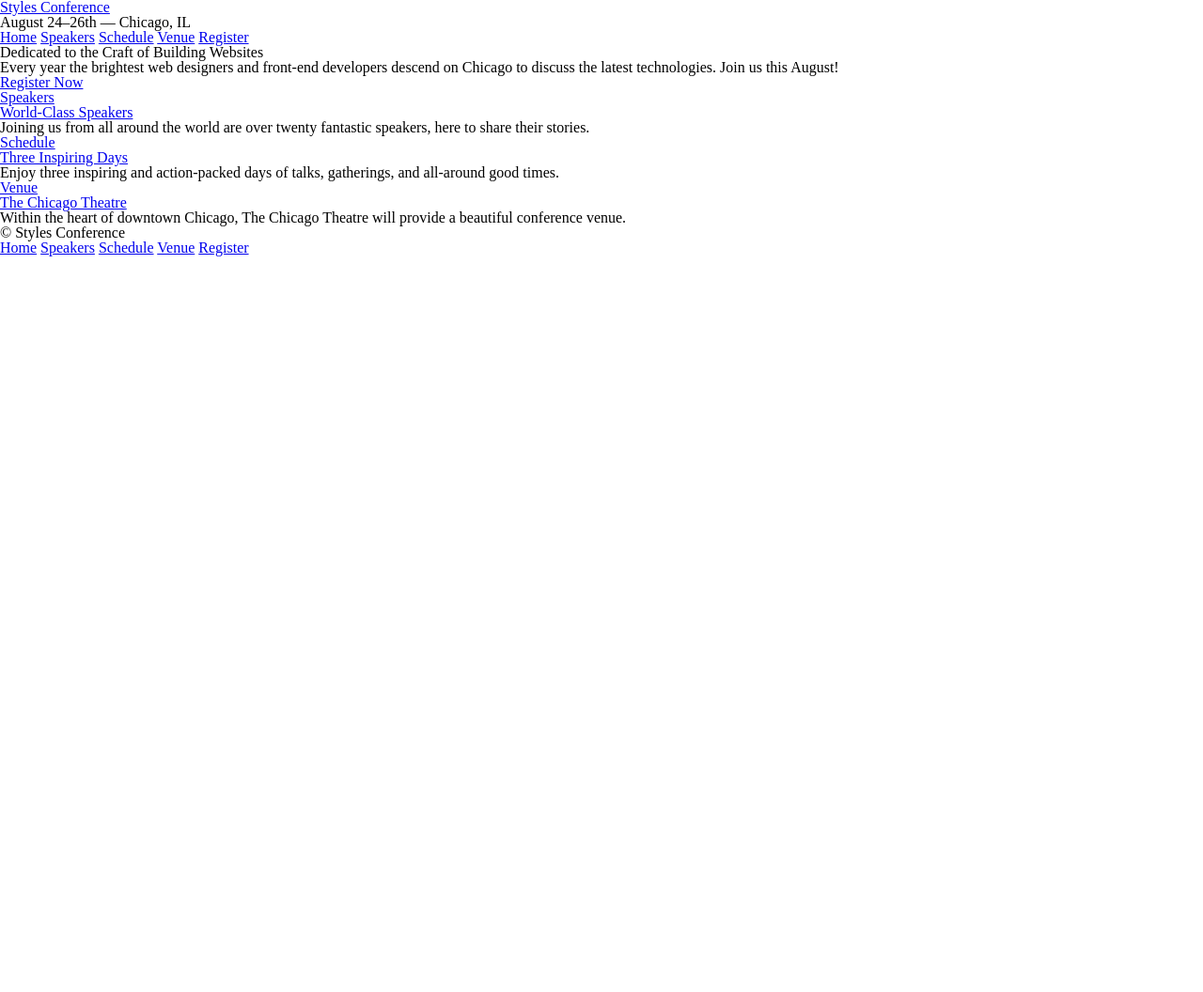
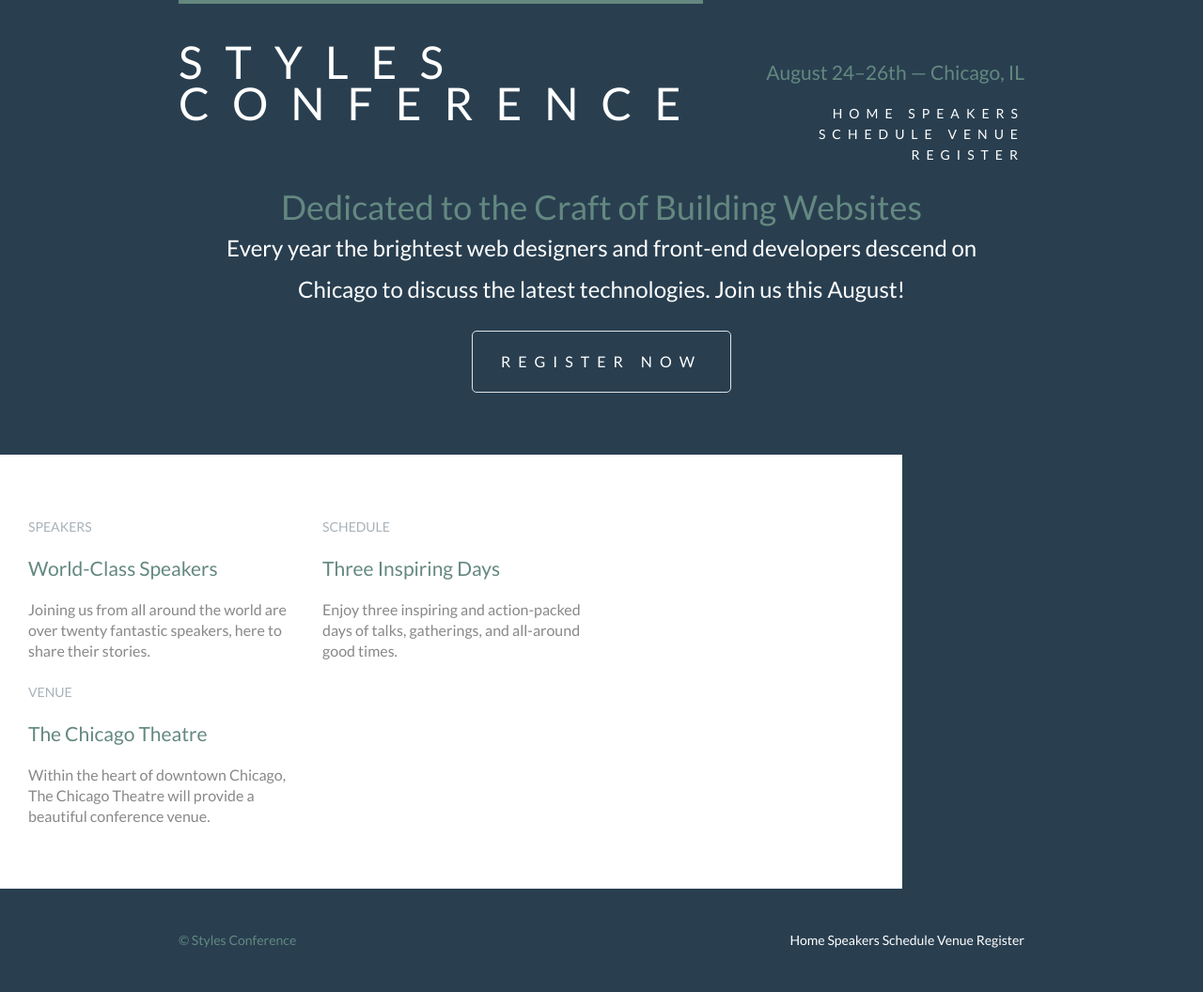
Before and after one commit to revanthdatla/HTMLPractice, a plain HTML site: page src/html/index.html in a window 1280 px wide. Shown: the whole page at 94% size. Before the commit the page ends 800 px from the top, so only its background shows below. Drawn offline with Linux system fonts and the light colour scheme.

```diff
--- a/src/asserts/stylesheets/css/main.css
+++ /dev/null
@@ -1,48 +0,0 @@
-/* http://meyerweb.com/eric/tools/css/reset/
-   v2.0 | 20110126
-   License: none (public domain)
-*/
-
-html, body, div, span, applet, object, iframe,
-h1, h2, h3, h4, h5, h6, p, blockquote, pre,
-a, abbr, acronym, address, big, cite, code,
-del, dfn, em, img, ins, kbd, q, s, samp,
-small, strike, strong, sub, sup, tt, var,
-b, u, i, center,
-dl, dt, dd, ol, ul, li,
-fieldset, form, label, legend,
-table, caption, tbody, tfoot, thead, tr, th, td,
-article, aside, canvas, details, embed,
-figure, figcaption, footer, header, hgroup,
-menu, nav, output, ruby, section, summary,
-time, mark, audio, video {
-    margin: 0;
-    padding: 0;
-    border: 0;
-    font-size: 100%;
-    font: inherit;
-    vertical-align: baseline;
-}
-/* HTML5 display-role reset for older browsers */
-article, aside, details, figcaption, figure,
-footer, header, hgroup, menu, nav, section {
-    display: block;
-}
-body {
-    line-height: 1;
-}
-ol, ul {
-    list-style: none;
-}
-blockquote, q {
-    quotes: none;
-}
-blockquote:before, blockquote:after,
-q:before, q:after {
-    content: '';
-    content: none;
-}
-table {
-    border-collapse: collapse;
-    border-spacing: 0;
-}
--- /dev/null
+++ b/src/asserts/stylesheets/main.css
@@ -0,0 +1,308 @@
+/* http://meyerweb.com/eric/tools/css/reset/
+   v2.0 | 20110126
+   License: none (public domain)
+*/
+
+html, body, div, span, applet, object, iframe,
+h1, h2, h3, h4, h5, h6, p, blockquote, pre,
+a, abbr, acronym, address, big, cite, code,
+del, dfn, em, img, ins, kbd, q, s, samp,
+small, strike, strong, sub, sup, tt, var,
+b, u, i, center,
+dl, dt, dd, ol, ul, li,
+fieldset, form, label, legend,
+table, caption, tbody, tfoot, thead, tr, th, td,
+article, aside, canvas, details, embed,
+figure, figcaption, footer, header, hgroup,
+menu, nav, output, ruby, section, summary,
+time, mark, audio, video {
+    margin: 0;
+    padding: 0;
+    border: 0;
+    font-size: 100%;
+    font: inherit;
+    vertical-align: baseline;
+}
+/* HTML5 display-role reset for older browsers */
+article, aside, details, figcaption, figure,
+footer, header, hgroup, menu, nav, section {
+    display: block;
+}
+body {
+    line-height: 1;
+}
+ol, ul {
+    list-style: none;
+}
+blockquote, q {
+    quotes: none;
+}
+blockquote:before, blockquote:after,
+q:before, q:after {
+    content: '';
+    content: none;
+}
+table {
+    border-collapse: collapse;
+    border-spacing: 0;
+}
+
+/**
+================================
+    Custom Styles
+================================
+ */
+body {
+    background: #293f50;
+    color: #888;
+    font: 300 16px/22px "Lato", "Open Sans", "Helvetica Neue", Helvetica, Arial, sans-serif;
+}
+
+h1, h2, h3, h4 {
+    color: #648880;
+}
+
+h1 {
+    font-size: 36px;
+    line-height: 44px;
+}
+
+h2 {
+    font-size: 24px;
+    line-height: 44px;
+}
+
+h3 {
+    font-size: 21px;
+}
+
+h4 {
+    font-size: 18px;
+}
+
+h5 {
+    color: #a9b2b9;
+    font-size: 14px;
+    font-weight: 400;
+    text-transform: uppercase;
+}
+
+strong {
+    font-weight: 400;
+}
+
+cite, em {
+    font-style: italic;
+}
+
+/**
+===============================
+    Links
+===============================
+ */
+a {
+    color: #648880;
+    text-decoration: none;
+}
+
+a:hover {
+    color: #a9b2b9;
+}
+
+p a {
+    border-bottom: 1px solid #dfe2e5;
+}
+
+.primary-header a,
+.primary-footer a {
+    color: #fff;
+}
+
+.primary-header a:hover,
+.primary-footer a:hover {
+    color: #648880;
+}
+
+/**
+================================
+    Grid
+================================
+ */
+*,
+*:before,
+*:after {
+    -webkit-box-sizing: border-box;
+    -moz-box-sizing: border-box;
+    box-sizing: border-box;
+}
+
+.container,
+.grid {
+    margin: 0 auto;
+    width: 960px;
+}
+
+.container {
+    padding-left: 30px;
+    padding-right: 30px;
+}
+
+.col-1-3 {
+    width: 33.33%;
+}
+
+.col-2-3 {
+    width: 66.6%;
+}
+
+.col-1-3,
+.col-2-3 {
+    display: inline-block;
+    vertical-align: top;
+}
+
+.grid,
+.col-1-3,
+.col-2-3 {
+    padding-left: 15px;
+    padding-right: 15px;
+}
+
+/*
+===================================
+    Typography
+===================================
+ */
+h1, h3, h4, h5, p {
+    margin-bottom: 22px;
+}
+
+/*
+===================================
+    Buttons
+===================================
+ */
+.btn {
+    text-transform: uppercase;
+    font-weight: 400;
+    letter-spacing: .5em;
+    cursor: pointer;
+    color: #fff;
+    border-radius: 5px;
+    display: inline-block;
+    margin: 0;
+}
+
+.btn-alt {
+    border: 1px solid #dfe2e5;
+    padding: 10px 30px;
+}
+
+/*
+====================================
+    Hero
+====================================
+ */
+.hero {
+    color: #fff;
+    padding: 22px 80px 66px 80px;
+    line-height: 44px;
+    text-align: center;
+}
+
+.hero h2 {
+    font-size: 36px;
+}
+
+.hero p {
+    font-size: 24px;
+    font-weight: 100;
+}
+
+.teaser a:hover h3 {
+    color: #a9b2b9;
+}
+
+/*
+====================================
+    Clearfix
+====================================
+ */
+.group:before,
+.group:after {
+    content: "";
+    display: table;
+}
+
+.group:after {
+    clear: both;
+}
+
+.group {
+    clear: both;
+    *zoom: 1;
+}
+
+/**
+====================================
+    Row
+====================================
+ */
+.row {
+    background: #fff;
+    width: 960px;
+    padding: 66px 0 44px 0;
+}
+
+/**
+=====================================
+    Navigation
+=====================================
+ */
+.nav {
+    text-align: right;
+}
+
+/*
+=====================================
+    Primary Header
+=====================================
+ */
+.logo {
+    border-top: 4px solid #648880;
+    padding: 40px 0 22px 0;
+    float: left;
+    font-size: 48px;
+    line-height: 44px;
+    font-weight: 100;
+    text-transform: uppercase;
+    letter-spacing: .5em;
+}
+
+.tagline {
+    margin: 66px 0 22px 0;
+    text-align: right;
+}
+
+.primary-nav {
+    font-size: 14px;
+    font-weight: 400;
+    letter-spacing: .5em;
+    text-transform: uppercase;
+}
+/*
+======================================
+    Primary Footer
+======================================
+ */
+.primary-footer small {
+    float: left;
+    font-weight: 400;
+}
+
+.primary-footer {
+    color: #648880;
+    font-size: 14px;
+    padding-top: 44px;
+    padding-bottom: 44px;
+}
--- a/src/html/index.html
+++ b/src/html/index.html
@@ -4,22 +4,25 @@
 <head>
     <meta charset="utf-8">
     <title>Styles Conference</title>
-    <link rel="stylesheet" href="../asserts/stylesheets/css/main.css">
+    <link rel="stylesheet" href="../asserts/stylesheets/main.css">
+    <link href="https://fonts.googleapis.com/css?family=Lato&display=swap" rel="stylesheet">
 </head>
 
 <body>
 
     <!-- Header -->
 
-    <header>
+    <header class="primary-header container group">
 
-        <h1>
-            <a href="index.html">Styles Conference</a>
+        <section>
+            <h1 class="logo">
+                <a href="index.html">Styles <br> Conference</a>
             </h1>
+        </section>
 
-        <h3>August 24&ndash;26th &mdash; Chicago, IL</h3>
+        <h3 class="tagline">August 24&ndash;26th &mdash; Chicago, IL</h3>
 
-        <nav>
+        <nav class="nav primary-nav">
             <a href="index.html">Home</a>
             <a href="speakers.html">Speakers</a>
             <a href="schedule.html">Schedule</a>
@@ -31,53 +34,64 @@
 
     <!-- Hero -->
 
-    <section>
+    <section class="hero container">
 
         <h2>Dedicated to the Craft of Building Websites</h2>
 
         <p>Every year the brightest web designers and front-end developers descend on Chicago to discuss the latest technologies. Join us this August!</p>
 
-        <a href="register.html">Register Now</a>
+        <a class="btn btn-alt" href="register.html">Register Now</a>
 
     </section>
 
     <!-- Teasers -->
 
-    <section>
+    <section class="row">
+        <div class="grid container">
 
-        <section>
+            <!--Speakers-->
+            <section class="teaser col-1-3">
                 <a href="speakers.html">
                     <h5>Speakers</h5>
                     <h3>World-Class Speakers</h3>
                 </a>
-            <p>Joining us from all around the world are over twenty fantastic speakers, here to share their stories.</p>
-        </section>
+                <p>Joining us from all around the world are over twenty fantastic speakers, here to share their
+                    stories.</p>
+            </section><!--
 
-        <section>
+            Schedule
+
+        -->
+            <section class="teaser col-1-3">
                 <a href="schedule.html">
                     <h5>Schedule</h5>
                     <h3>Three Inspiring Days</h3>
                 </a>
                 <p>Enjoy three inspiring and action-packed days of talks, gatherings, and all-around good times.</p>
-        </section>
+            </section><!--
 
-        <section>
+            Venue
+
+        -->
+            <section class="teaser col-1-3">
                 <a href="venue.html">
                     <h5>Venue</h5>
                     <h3>The Chicago Theatre</h3>
                 </a>
-            <p>Within the heart of downtown Chicago, The Chicago Theatre will provide a beautiful conference venue.</p>
+                <p>Within the heart of downtown Chicago, The Chicago Theatre will provide a beautiful conference
+                    venue.</p>
             </section>
 
+        </div>
     </section>
 
     <!-- Footer -->
 
-    <footer>
+    <footer class="primary-footer group container">
 
         <small>&copy; Styles Conference</small>
 
-        <nav>
+        <nav class="nav">
             <a href="index.html">Home</a>
             <a href="speakers.html">Speakers</a>
             <a href="schedule.html">Schedule</a>
```
Also changed, not shown: src/html/register.html (+1 -1 lines), src/html/schedule.html (+1 -1 lines), src/html/speakers.html (+1 -1 lines), src/html/test.html (added, +17 -0 lines), src/html/venue.html (+1 -1 lines), src/js/class-objects/class-objects.md (added, +2 -0 lines), src/js/objects/iteration.js (added, +73 -0 lines), src/js/objects/iteration2.js (added, +34 -0 lines), src/js/objects/objects.md (added, +26 -0 lines), src/js/test.js (added, +9 -0 lines), src/.babelrc (added). Lines whose indentation alone changed are shown as unchanged.
